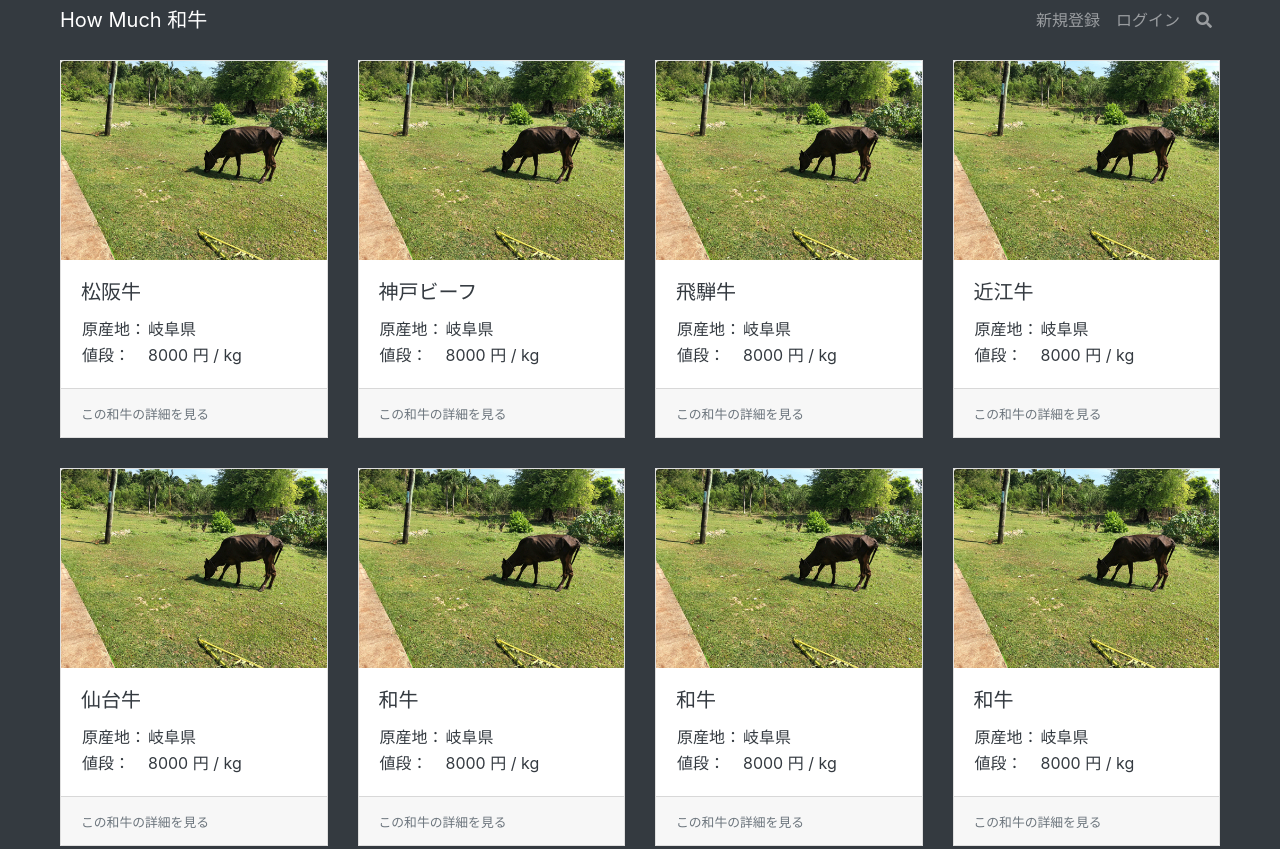
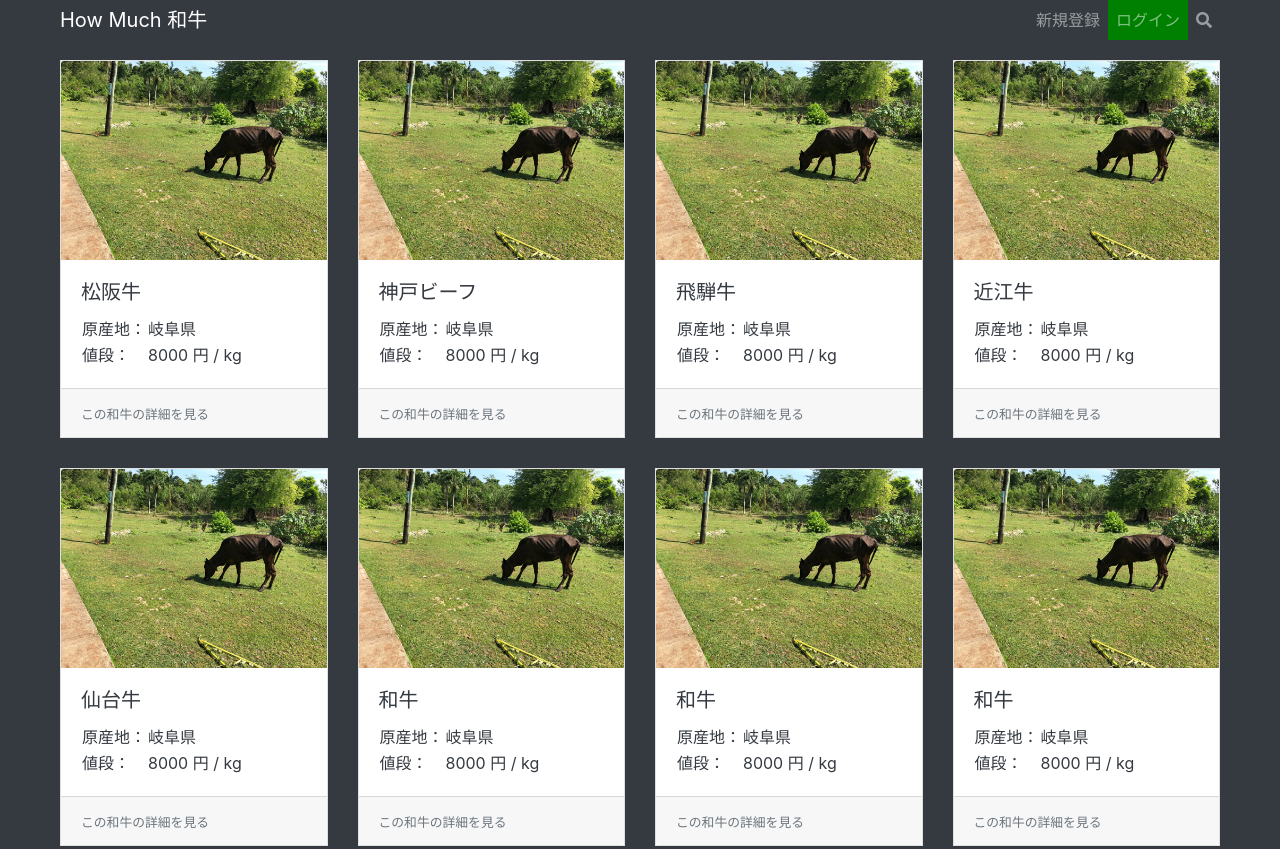
Before and after one commit to Naoto0211TT/wagyu_price, a plain HTML site: page index.html in a window 1280 px wide. Shown: the top 849 px of the page. Drawn offline with Linux system fonts and the light colour scheme.

Commit message:
ログインボタンを緑に変更

```diff
--- a/css/style.css
+++ b/css/style.css
@@ -20,6 +20,11 @@ p {
   margin: 0 auto;
   padding: 0 20px;
 }
+
+.login_button{
+  background-color: green;
+}
+
 
 .result {
   padding: 60px 20px 20px;
--- a/index.html
+++ b/index.html
@@ -19,7 +19,7 @@
         <a class="nav-link" href="#">新規登録</a>
       </li>
       <li class="nav-item">
-        <a class="nav-link" href="#">ログイン</a>
+        <a class="nav-link login_button" href="#">ログイン</a>
       </li>
       <li class="nav-item d-none d-sm-block">
         <a class="nav-link" href="#" data-toggle="modal" data-target="#search-studio"><i class="fas fa-search"></i></a>
```
